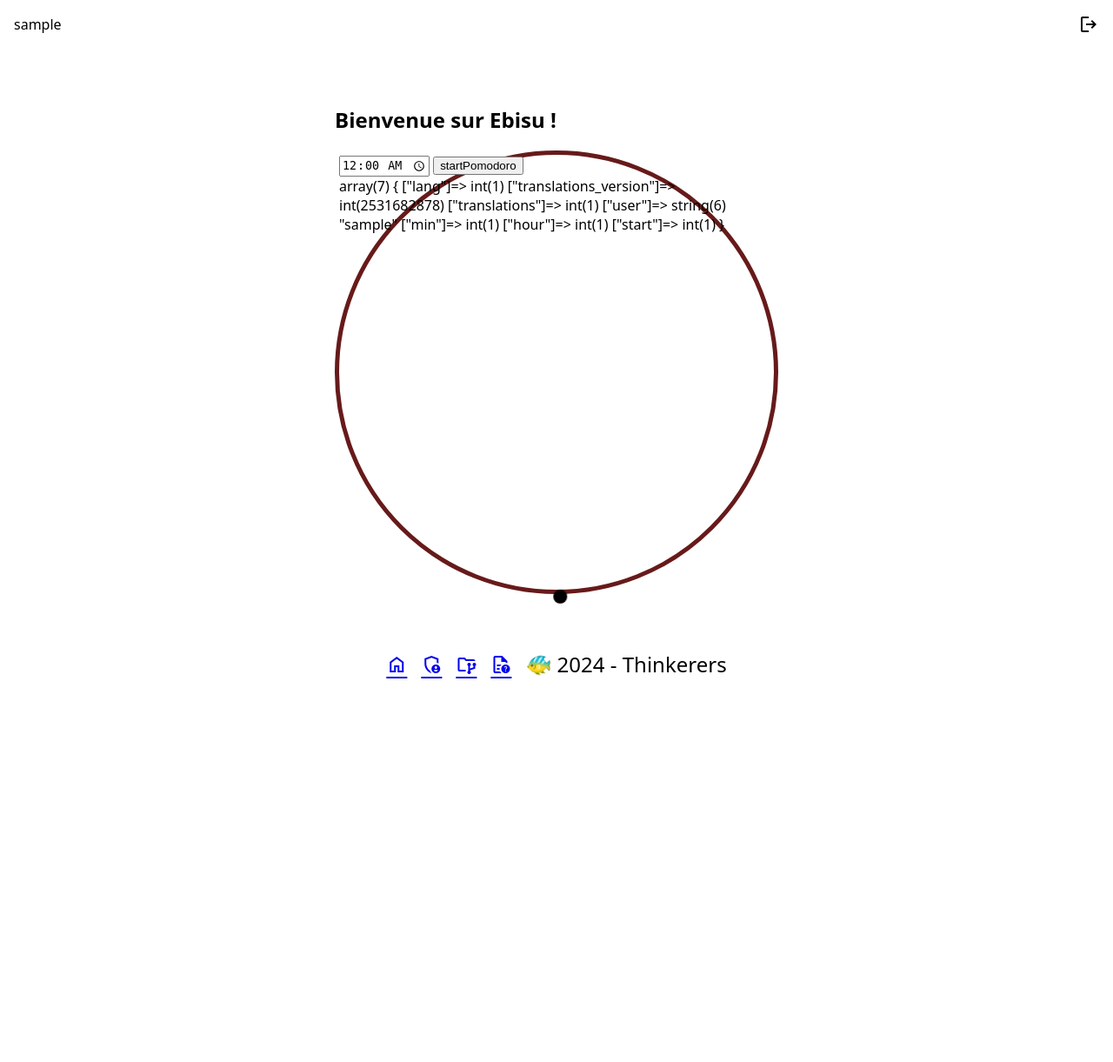
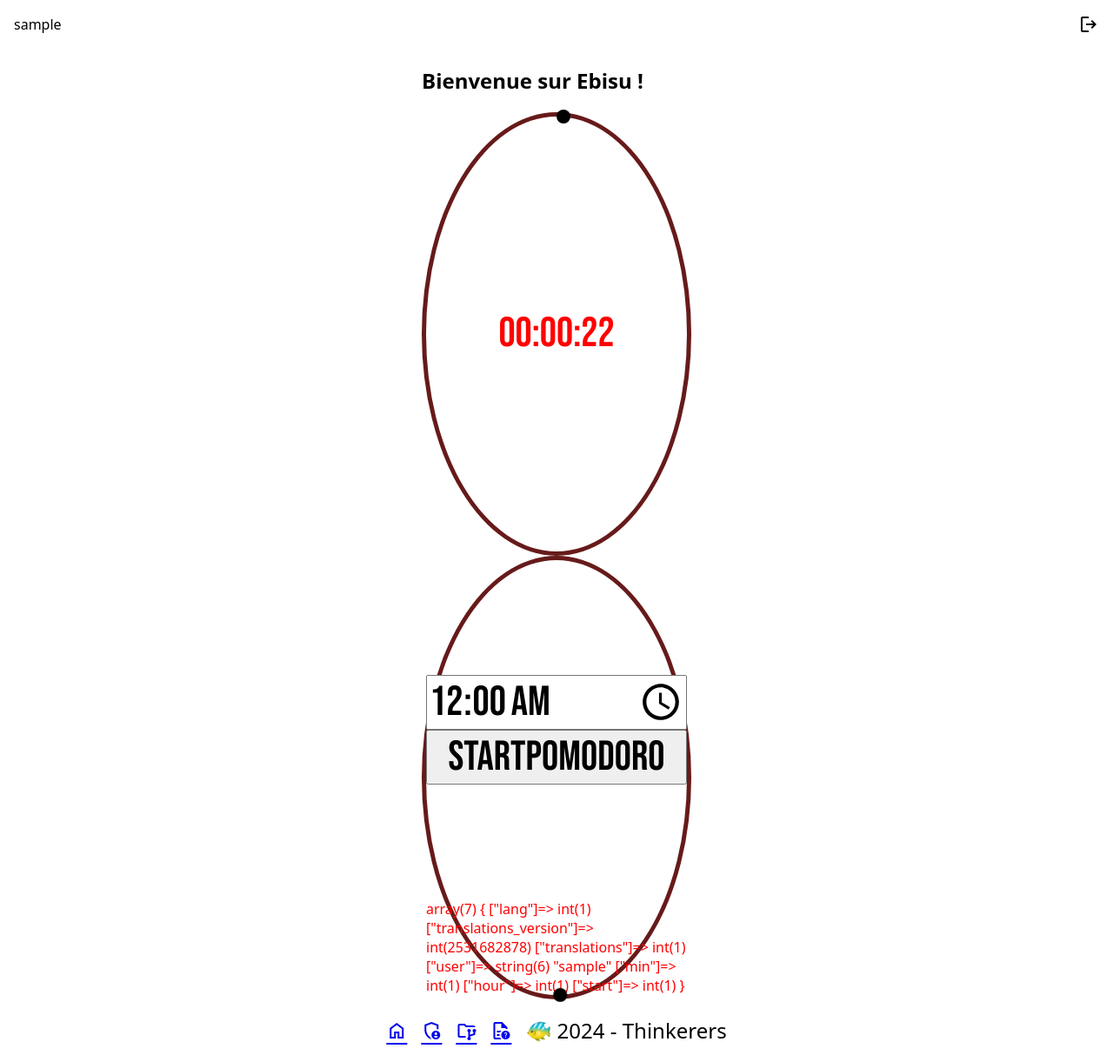
Before and after one commit to thinkerers/Ebisu, a PHP site: page / in a window 1280 px wide. Shown: the whole page at 87% size. Before the commit the page ends 780 px from the top, so only its background shows below. Run offline with PHP 8.4, Linux system fonts and the light colour scheme; the visitor is signed in with stand-in values (Sample User, id 1).

Commit message:
first commit (broken css)

```diff
--- /dev/null
+++ b/public/css/pomodoro.css
@@ -0,0 +1,300 @@
+@import url('https://fonts.googleapis.com/css2?family=Bebas+Neue&display=swap');
+
+@layer pomodoro{
+  /*Note:
+  Variable in the format --_my-variable are meant to be used as private variable
+  */
+  .pomodoro{
+  /*Customisations*/
+  --_dot-size:1rem;
+  --_dot-color:red;
+  --_border-color:var(--_dot-color);
+
+  color:var(--_dot-color);
+
+  --_Hh:calc(var(--_H)*10 + var(--_h));
+  --_Mm:calc(var(--_M)*10 + var(--_m));
+  --_Ss:calc(var(--_S)*10 + var(--_s));
+
+  --_duration:calc(
+    (var(--_Hh)*60*60)
+  + (var(--_Mm)*60)
+  + var(--_Ss)
+  );
+
+  --_delay_S:calc((59 - var(--_Ss))*pow(60,0));
+  --_delay_M:calc((59 - var(--_Mm))*pow(60,1));
+  --_delay_H:calc((59 - var(--_Hh))*pow(60,2));
+
+  --_delay_s:calc((9 - mod(var(--_Ss),10))*pow(60,0));
+  --_delay_m:calc((9 - mod(var(--_Mm),10))*pow(60,1));
+  --_delay_h:calc((9 - mod(var(--_Hh),10))*pow(60,2));
+
+  [name="speed"],[type="reset"]{display:none;}
+  --s:calc(1s/pow(6,var(--speed,0)));
+  &:has([name="speed"] [value="10"]:checked){--speed:1;}
+  &:has([name="speed"] [value="100"]:checked){--speed:2;}
+  &:has([name="speed"] [value="1000"]:checked){--speed:3;}
+  &:has([name="play"]:not(:checked)){
+    --animation-play-state:paused;
+    time{display:none;}
+  }
+
+  &:has([name="play"]:checked){
+    --animation-timer-names:timer-6,timer-10;
+    --animation-revolve-name:revolve;
+    select:not([name="speed"]), .edit-timer{
+      display:none;
+    }
+  }
+
+  &:has([type="reset"]:active){
+    --animation-timer-names:unset;
+    --animation-revolve-name:unset;
+  }
+
+  [name="play"],[type="reset"]{
+    appearance:none;
+    font-size:22pt;
+    background:none;
+    border:0;
+    cursor:pointer;
+  }
+
+  [name="play"]{
+/*     &:before{content:"▶️";}
+    &:checked:before{content:"⏹️";} */
+    width:100%;
+    height:100%;
+    position:absolute;
+    inset:0;
+    z-index:-1;
+  }
+
+
+  .Hh,.Mm,.Ss{
+    animation-play-state:var(--animation-play-state,running);
+    animation-name:var(--animation-timer-names);
+    animation-duration:
+       calc(var(--_cycle)*60*var(--s))
+      ,calc(var(--_cycle)*10*var(--s));
+    animation-timing-function:step-end;
+    animation-iteration-count:
+      round(up,var(--_duration)/(var(--_cycle)*pow(60,2)) + var(--_duration)/(var(--_cycle)*pow(60,1)))
+     ,round(up,var(--_duration)*6/(var(--_cycle)*pow(60,2)) + (var(--_duration)*6/(var(--_cycle)*pow(60,1))));
+    animation-direction:reverse;
+    animation-fill-mode:forwards;
+    animation-delay:
+       calc(var(--_T,0)*-1*var(--s))
+      ,calc(var(--_t,0)*-1*var(--s));
+  }
+
+  .Ss {
+    --_cycle:pow(60,0);
+    --_Ss_str:var(--_str_6,'0') var(--_str_10,'0');
+    --_T:var(--_delay_S);
+    --_t:var(--_delay_s);
+  }
+
+  .Mm {
+    --_cycle:pow(60,1);
+    --_Mm_str:var(--_str_6,'0') var(--_str_10,'0');
+    --_T:calc(var(--_delay_S) + var(--_delay_M));
+    --_t:calc(var(--_delay_S) + var(--_delay_m));
+  }
+
+  .Hh {
+    --_cycle:pow(60,2);
+    --_Hh_str:var(--_str_6,'0') var(--_str_10,'0');
+    --_T:calc(var(--_delay_S) + var(--_delay_M) + var(--_delay_H));
+    --_t:calc(var(--_delay_S) + var(--_delay_M) + var(--_delay_h));
+  }
+
+  /* Display the time */
+  time :last-child:before{
+    content:var(--_Hh_str)":"var(--_Mm_str)":"var(--_Ss_str);
+  }
+
+
+
+  *,*:before,*:after{
+    font-family:Bebas Neue;
+    font-size:3rem;
+  }
+  container-type: size;
+  grid-template-rows: 1fr min-content;
+  width:300px;
+/*   padding:1rem; */
+  display:grid;
+  align-items:center;
+  align-content:end;
+  border-radius:100%;
+  aspect-ratio:1;
+  border:solid var(--_border-color) 4px;
+  position:relative;
+
+  &:before{
+    position:absolute;
+    inset:0;
+    width:var(--_dot-size);
+    aspect-ratio:1;
+    margin:auto;
+    content:"";
+    background-color:var(--_dot-color);
+    transform-origin:center;
+    border-radius:100%;
+    transform: rotate(.5turn) translateY(50cqh);
+    animation-composition: replace;
+    animation: linear forwards;
+    animation-name:var(--animation-revolve-name);
+    animation-duration:calc(var(--_duration)*var(--s));
+    animation-play-state:var(--animation-play-state);
+  }
+  time{
+    text-align:center;
+  }
+  >form{
+    display:grid;
+    grid:subgrid;
+  }
+  menu{
+    display:flex;
+    place-items:center;
+    justify-content:center;
+    margin:0;
+    padding:0;
+  }
+  .edit-timer select{
+    width:max-content;
+    height:min-content;
+    text-align:center;
+  }
+  fieldset{
+    margin:0;
+    padding:0;
+    border:unset;
+    display: flex;
+    select{
+      padding:0;
+    }
+    &>fieldset:nth-of-type(2){
+      &:before,&:after{
+        content:":";
+      }
+    }
+  }
+  .edit-timer{
+    padding:0;
+    display:flex;
+    justify-content:center;
+    select{
+      appearance:none;
+      background:unset;
+      opacity:.33;
+      border:unset;
+      width:max-content;
+      height:100%;
+    }
+  }
+  /* Inputing the time with html*/
+  &:has([name="H"] [value="0"]:checked){--_H:0;}
+  &:has([name="H"] [value="1"]:checked){--_H:1;}
+  &:has([name="H"] [value="2"]:checked){--_H:2;}
+  &:has([name="H"] [value="3"]:checked){--_H:3;}
+  &:has([name="H"] [value="4"]:checked){--_H:4;}
+  &:has([name="H"] [value="5"]:checked){--_H:5;}
+  &:has([name="H"] [value="6"]:checked){--_H:6;}
+  &:has([name="H"] [value="7"]:checked){--_H:7;}
+  &:has([name="H"] [value="8"]:checked){--_H:8;}
+  &:has([name="H"] [value="9"]:checked){--_H:9;}
+
+  &:has([name="h"] [value="0"]:checked){--_h:0;}
+  &:has([name="h"] [value="1"]:checked){--_h:1;}
+  &:has([name="h"] [value="2"]:checked){--_h:2;}
+  &:has([name="h"] [value="3"]:checked){--_h:3;}
+  &:has([name="h"] [value="4"]:checked){--_h:4;}
+  &:has([name="h"] [value="5"]:checked){--_h:5;}
+  &:has([name="h"] [value="6"]:checked){--_h:6;}
+  &:has([name="h"] [value="7"]:checked){--_h:7;}
+  &:has([name="h"] [value="8"]:checked){--_h:8;}
+  &:has([name="h"] [value="9"]:checked){--_h:9;}
+
+  &:has([name="M"] [value="0"]:checked){--_M:0;}
+  &:has([name="M"] [value="1"]:checked){--_M:1;}
+  &:has([name="M"] [value="2"]:checked){--_M:2;}
+  &:has([name="M"] [value="3"]:checked){--_M:3;}
+  &:has([name="M"] [value="4"]:checked){--_M:4;}
+  &:has([name="M"] [value="5"]:checked){--_M:5;}
+  &:has([name="M"] [value="6"]:checked){--_M:6;}
+  &:has([name="M"] [value="7"]:checked){--_M:7;}
+  &:has([name="M"] [value="8"]:checked){--_M:8;}
+  &:has([name="M"] [value="9"]:checked){--_M:9;}
+
+  &:has([name="m"] [value="0"]:checked){--_m:0;}
+  &:has([name="m"] [value="1"]:checked){--_m:1;}
+  &:has([name="m"] [value="2"]:checked){--_m:2;}
+  &:has([name="m"] [value="3"]:checked){--_m:3;}
+  &:has([name="m"] [value="4"]:checked){--_m:4;}
+  &:has([name="m"] [value="5"]:checked){--_m:5;}
+  &:has([name="m"] [value="6"]:checked){--_m:6;}
+  &:has([name="m"] [value="7"]:checked){--_m:7;}
+  &:has([name="m"] [value="8"]:checked){--_m:8;}
+  &:has([name="m"] [value="9"]:checked){--_m:9;}
+
+  &:has([name="S"] [value="0"]:checked){--_S:0;}
+  &:has([name="S"] [value="1"]:checked){--_S:1;}
+  &:has([name="S"] [value="2"]:checked){--_S:2;}
+  &:has([name="S"] [value="3"]:checked){--_S:3;}
+  &:has([name="S"] [value="4"]:checked){--_S:4;}
+  &:has([name="S"] [value="5"]:checked){--_S:5;}
+  &:has([name="S"] [value="6"]:checked){--_S:6;}
+  &:has([name="S"] [value="7"]:checked){--_S:7;}
+  &:has([name="S"] [value="8"]:checked){--_S:8;}
+  &:has([name="S"] [value="9"]:checked){--_S:9;}
+
+  &:has([name="s"] [value="0"]:checked){--_s:0;}
+  &:has([name="s"] [value="1"]:checked){--_s:1;}
+  &:has([name="s"] [value="2"]:checked){--_s:2;}
+  &:has([name="s"] [value="3"]:checked){--_s:3;}
+  &:has([name="s"] [value="4"]:checked){--_s:4;}
+  &:has([name="s"] [value="5"]:checked){--_s:5;}
+  &:has([name="s"] [value="6"]:checked){--_s:6;}
+  &:has([name="s"] [value="7"]:checked){--_s:7;}
+  &:has([name="s"] [value="8"]:checked){--_s:8;}
+  &:has([name="s"] [value="9"]:checked){--_s:9;}
+}
+
+/* Timers  */
+@keyframes timer-10 {
+  0%{--_int_10:0;--_str_10:"0";}
+  10%{--_int_10:1;--_str_10:"1";}
+  20%{--_int_10:2;--_str_10:"2";}
+  30%{--_int_10:3;--_str_10:"3";}
+  40%{--_int_10:4;--_str_10:"4";}
+  50%{--_int_10:5;--_str_10:"5";}
+  60%{--_int_10:6;--_str_10:"6";}
+  70%{--_int_10:7;--_str_10:"7";}
+  80%{--_int_10:8;--_str_10:"8";}
+  90%{--_int_10:9;--_str_10:"9";}
+  100%{--_int_10:9;--_str_10:"9";}
+}
+@keyframes timer-6 {
+ /* 0/6 */00.000000000% {--_int_6:0;--_str_6:"0";}
+ /* 1/6 */16.666666667% {--_int_6:1;--_str_6:"1";}
+ /* 2/6 */33.333333333% {--_int_6:2;--_str_6:"2";}
+ /* 3/6 */50.000000000% {--_int_6:3;--_str_6:"3";}
+ /* 4/6 */66.666666667% {--_int_6:4;--_str_6:"4";}
+ /* 5/6 */83.333333333% {--_int_6:5;--_str_6:"5";}
+ /* 5/6 */100.000000000%{--_int_6:5;--_str_6:"5";}
+}
+@keyframes revolve {
+  from {transform: rotate(.5turn) translateY(50cqh);}
+  to { transform:rotate(1.5turn) translateY(50cqh);}
+}
+}
+
+:root{
+  display:grid;
+  place-content:center;
+  min-height:100vh;
+}
--- a/templates/welcome.php
+++ b/templates/welcome.php
@@ -4,9 +4,95 @@ ob_start();
 ?>
 <style>
   @import url(style.css);
+  @import url(pomodoro.css);
 </style>
 <section>
 <h1>Bienvenue sur Ebisu !</h1>
+
+<div class="pomodoro">
+  <fieldset class="edit-timer">
+    <fieldset name="Hh">
+      <select name="H">
+        <option value="0">0</option>
+        <option value="1">1</option>
+        <option value="2">2</option>
+      </select>
+      <select name="h">
+        <option value="0">0</option>
+        <option value="1">1</option>
+        <option value="2">2</option>
+        <option value="3">3</option>
+        <option value="4">4</option>
+        <option value="5">5</option>
+        <option value="6">6</option>
+        <option value="7">7</option>
+        <option value="8">8</option>
+        <option value="9">9</option>
+      </select>
+    </fieldset>
+    <fieldset name="Mm">
+      <select name="M">
+        <option value="0">0</option>
+        <option value="1">1</option>
+        <option value="2">2</option>
+        <option value="3">3</option>
+        <option value="4">4</option>
+        <option value="5">5</option>
+      </select>
+      <select name="m">
+        <option value="0">0</option>
+        <option value="1">1</option>
+        <option value="2">2</option>
+        <option value="3">3</option>
+        <option value="4">4</option>
+        <option value="5">5</option>
+        <option value="6">6</option>
+        <option value="7">7</option>
+        <option value="8">8</option>
+        <option value="9">9</option>
+      </select>
+    </fieldset>
+    <fieldset name="Ss">
+      <select name="S">
+        <option value="0">0</option>
+        <option value="1">1</option>
+        <option value="2">2</option>
+        <option value="3" selected="selected">3</option>
+        <option value="4">4</option>
+        <option value="5">5</option>
+      </select>
+      <select name="s">
+        <option value="0">0</option>
+        <option value="1">1</option>
+        <option value="2">2</option>
+        <option value="3">3</option>
+        <option value="4">4</option>
+        <option value="5">5</option>
+        <option value="6">6</option>
+        <option value="7">7</option>
+        <option value="8">8</option>
+        <option value="9">9</option>
+      </select>
+    </fieldset>
+  </fieldset>
+  <time datetime="2018-07-07">
+    <output class="Ss"><output class="Mm"><output class="Hh"></output></output></output>
+  </time>
+  <form>
+    <menu>
+      <button type="reset" title="reset">🔄</button>
+      <input type="checkbox" name="play" title="toggle state" checked>
+    <select name="speed">
+          <option value="1">x1</option>
+          <option value="10">x10</option>
+          <option value="100">x100</option>
+          <option value="1000">x1000</option>
+        </select>
+    </menu>
+  </form>
+</div>
+
+
 <div class="pomodoro"style="
 --minutes:<?=$_SESSION['min']??false;?>;
 --heures:<?=$_SESSION['hour']??false;?>;
```
